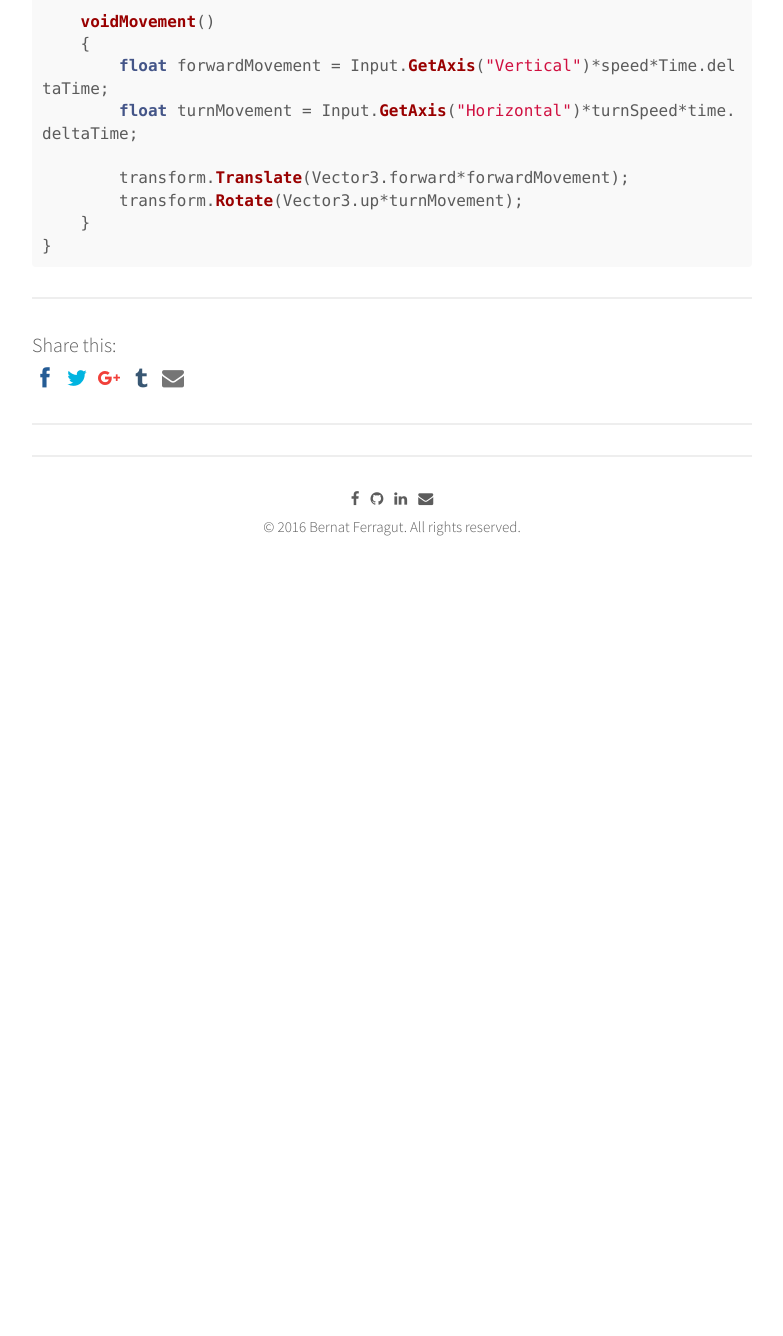
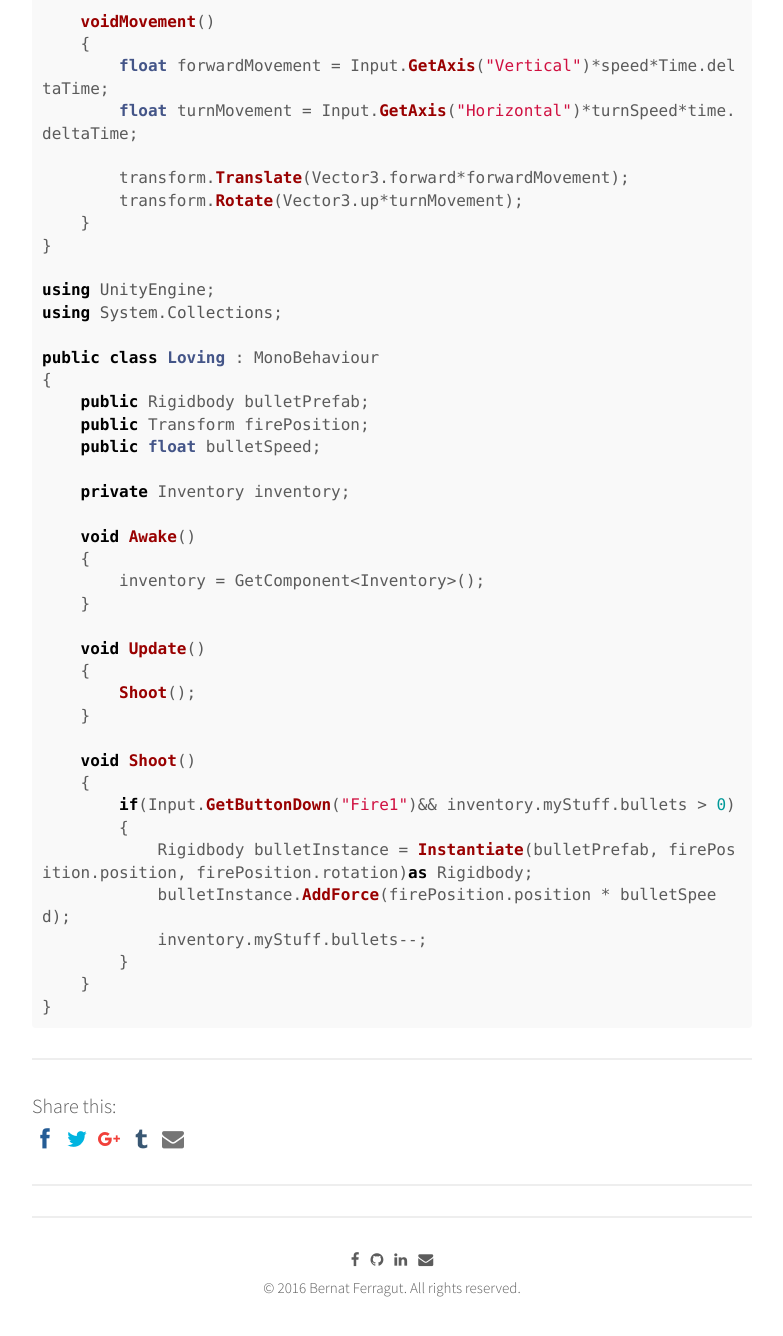
Before and after one commit to bernatferragut/FutureWeb-blog, a Jekyll site: the page built from _posts/30-11-16-VR-Scripting in Unity.md, in a window 1280 px wide and 1400 px high, scrolled down 20498 px. Shown: the top 1336 px of the window, without its empty margins (248-1031 px from the left). Built offline with Jekyll 4.4.1, drawn with Linux system fonts in a browser that asks for light colours; nearby versions of some CDN libraries; comment, search, counter and statistics services are not loaded; before the commit the page ends 21137 px from its top, so only the background shows below that.

Commit message:
Update 30-11-16-VR-Scripting in Unity.md
Loving script

````diff
--- a/_posts/30-11-16-VR-Scripting in Unity.md
+++ b/_posts/30-11-16-VR-Scripting in Unity.md
@@ -919,4 +919,36 @@ public class MovementControls : MonoBehaviour
         transform.Rotate(Vector3.up*turnMovement);
     }
 }
+
+using UnityEngine;
+using System.Collections;
+
+public class Loving : MonoBehaviour
+{
+    public Rigidbody bulletPrefab;
+    public Transform firePosition;
+    public float bulletSpeed;
+
+    private Inventory inventory;
+
+    void Awake()
+    {
+        inventory = GetComponent<Inventory>();
+    }
+
+    void Update()
+    {
+        Shoot();
+    }
+
+    void Shoot()
+    {
+        if(Input.GetButtonDown("Fire1")&& inventory.myStuff.bullets > 0)
+        {
+            Rigidbody bulletInstance = Instantiate(bulletPrefab, firePosition.position, firePosition.rotation)as Rigidbody;
+            bulletInstance.AddForce(firePosition.position * bulletSpeed);
+            inventory.myStuff.bullets--;
+        }
+    }
+}
 ```
````
